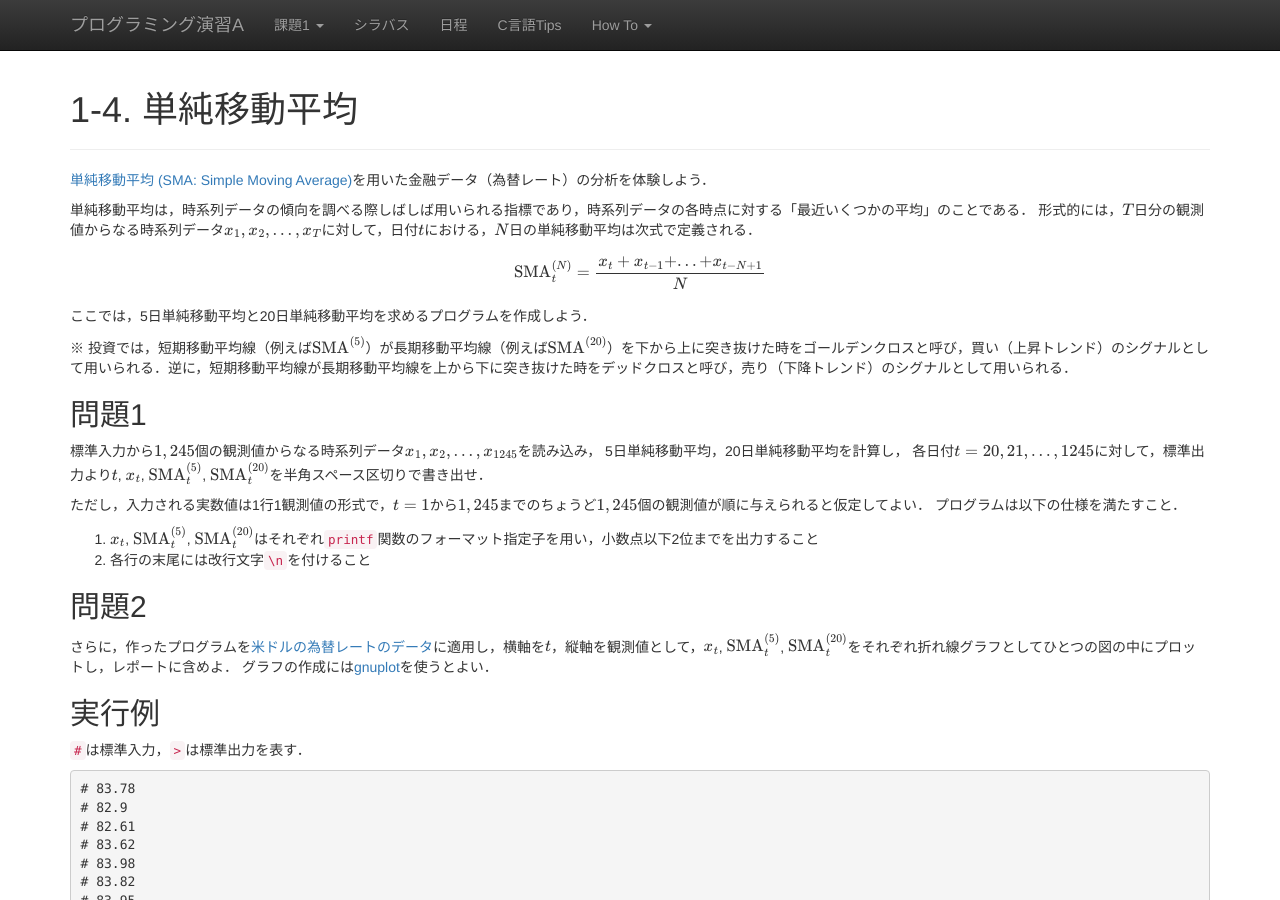
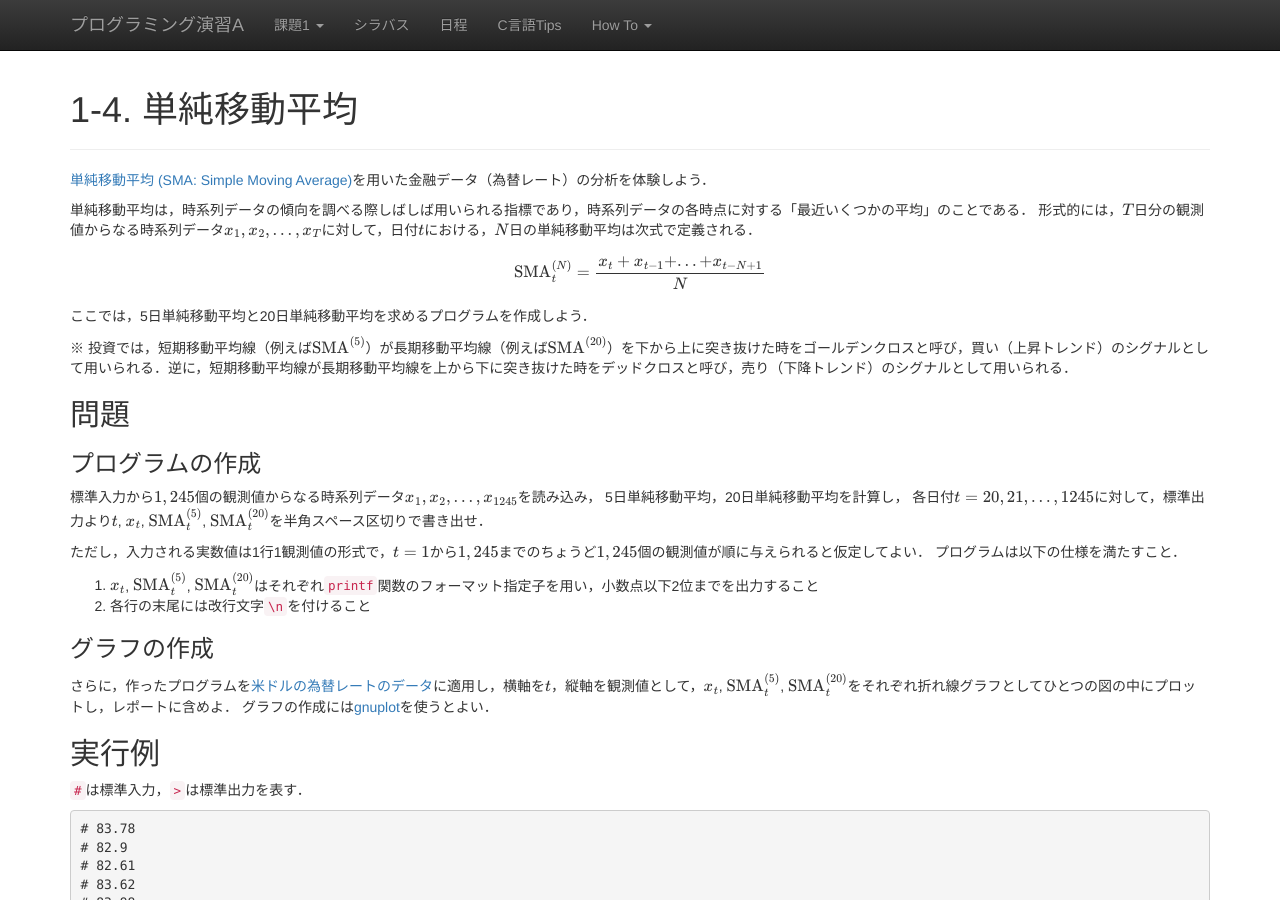
Before and after one commit to ecei-tohoku/ppa-public, a Jekyll site: the page built from kadai1/p14.md, in a window 1280 px wide and 900 px high. Built offline with Jekyll 4.4.1, drawn with Linux system fonts in a browser that asks for light colours; nearby versions of some CDN libraries; formulas are drawn with MathJax 3.

Commit message:
問題1-4, 問題のサブ番号削除

```diff
--- a/kadai1/p14.md
+++ b/kadai1/p14.md
@@ -16,7 +16,8 @@ $$
 
 ※ 投資では，短期移動平均線（例えば${\rm SMA}^{(5)}$）が長期移動平均線（例えば${\rm SMA}^{(20)}$）を下から上に突き抜けた時をゴールデンクロスと呼び，買い（上昇トレンド）のシグナルとして用いられる．逆に，短期移動平均線が長期移動平均線を上から下に突き抜けた時をデッドクロスと呼び，売り（下降トレンド）のシグナルとして用いられる．
 
-## 問題1
+## 問題
+### プログラムの作成
 標準入力から$1,245$個の観測値からなる時系列データ$x_1, x_2, ..., x_{1245}$を読み込み，
 5日単純移動平均，20日単純移動平均を計算し，
 各日付$t=20, 21, ..., 1245$に対して，標準出力より$t$, $x_t$, ${\rm SMA}^{(5)}_t$, ${\rm SMA}^{(20)}_t$を半角スペース区切りで書き出せ．
@@ -28,7 +29,7 @@ $$
 1. 各行の末尾には改行文字`\n`を付けること
 
 
-## 問題2
+### グラフの作成
 さらに，作ったプログラムを[米ドルの為替レートのデータ](usdjpy.txt)に適用し，横軸を$t$，縦軸を観測値として，$x_t$, ${\rm SMA}^{(5)}_t$, ${\rm SMA}^{(20)}_t$をそれぞれ折れ線グラフとしてひとつの図の中にプロットし，レポートに含めよ．
 グラフの作成には[gnuplot](http://www.gnuplot.info/)を使うとよい．
 
```
